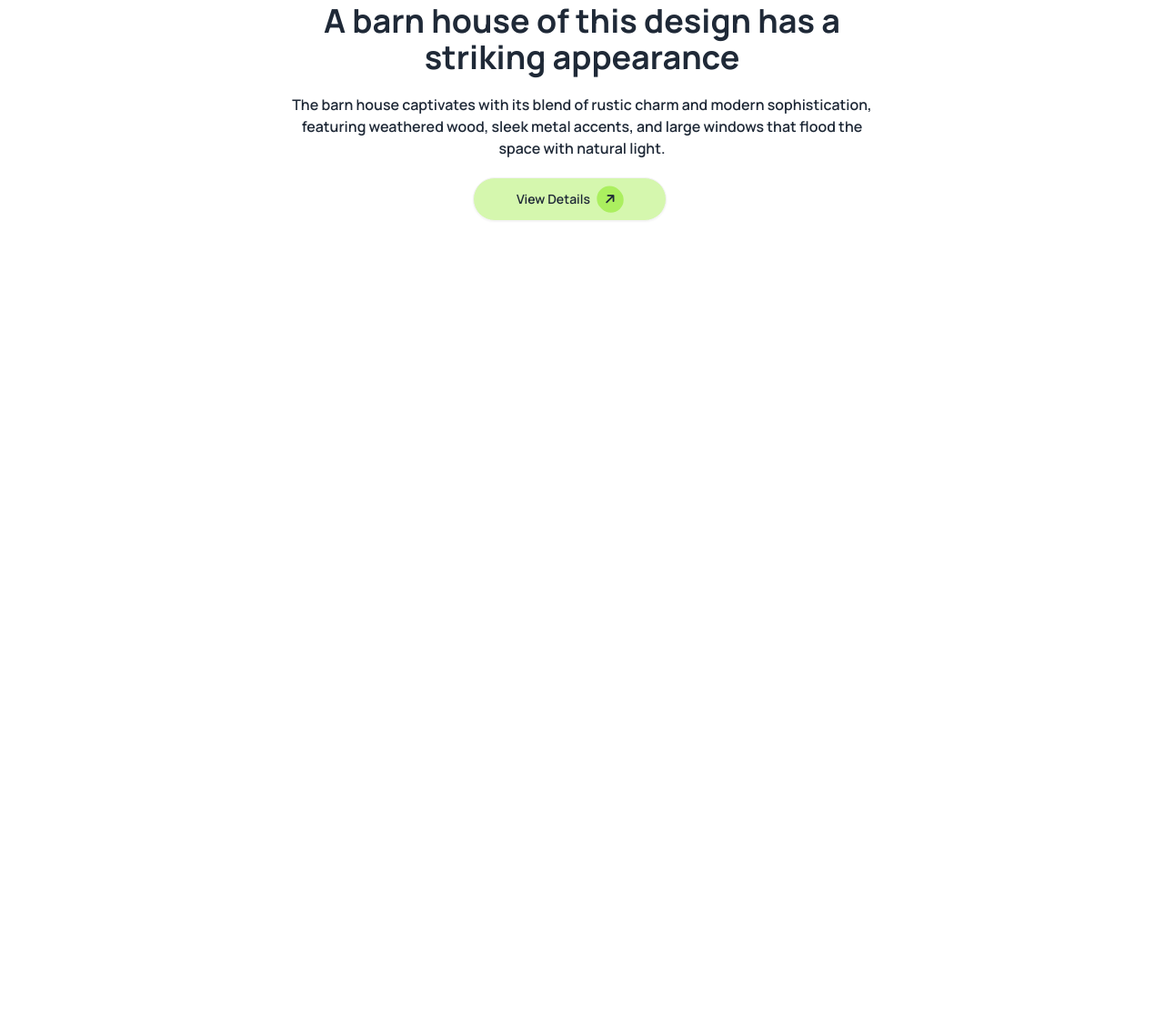
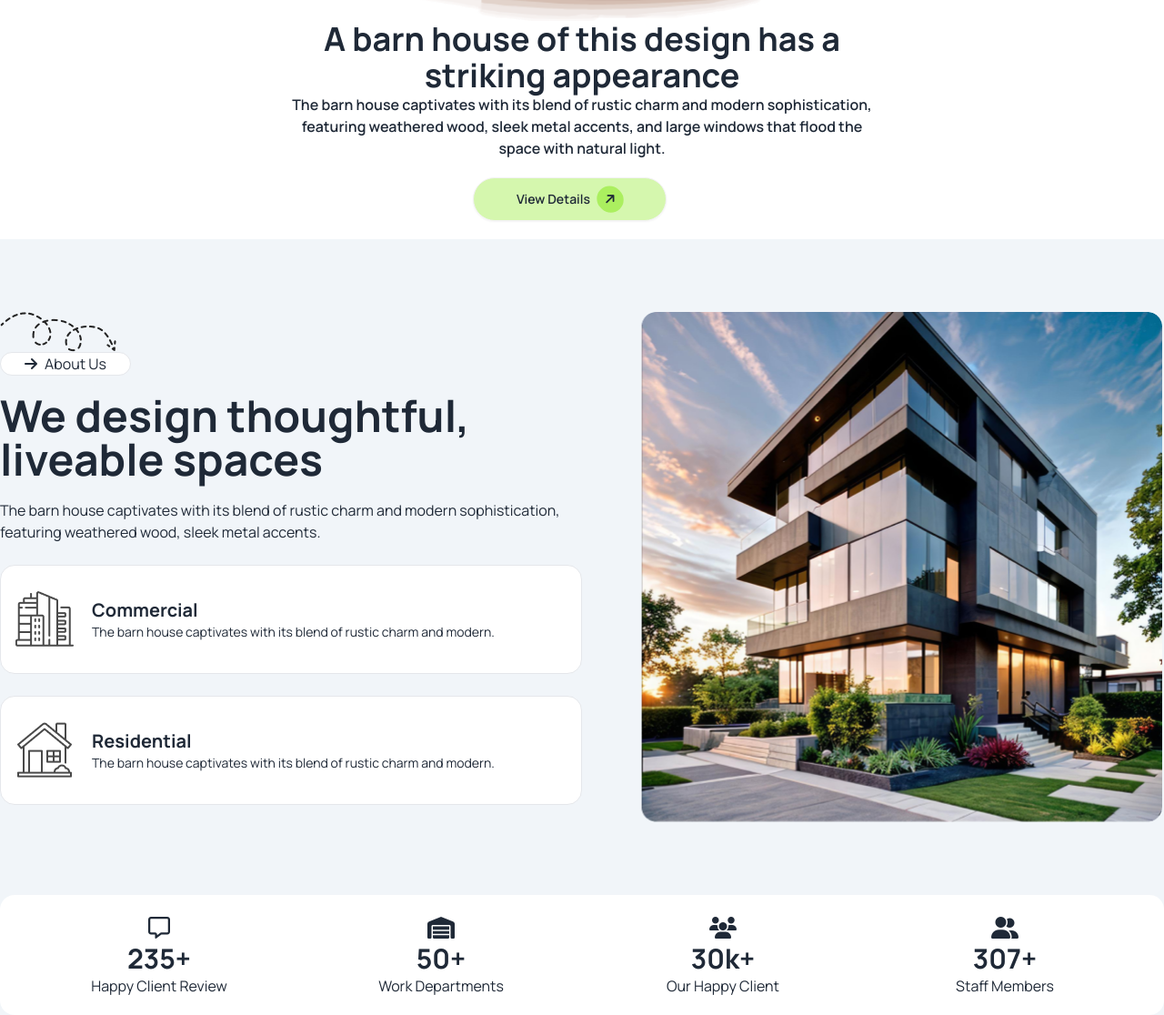
Before and after one commit to RumelRayhan/my-3rd-assignment, a plain HTML site: page index.html in a window 1280 px wide. Shown: the part 477-1593 px from the top of the page at 91% size. Before the commit the page ends 800 px from the top, so only its background shows below. Drawn offline with nearby package versions, Linux system fonts and the light colour scheme; a web font is replaced by a local one.

Commit message:
added about section and Flowchart section

```diff
--- a/index.html
+++ b/index.html
@@ -21,14 +21,14 @@
 </head>
 <body class="manrope">
     <!-- Header Section start here  -->
-    <header class=" container mx-auto bg-[#FFFFFF]">
-        <nav class="">
+    <header class=" container mx-auto mt-5 bg-[#FFFFFF]">
+        <nav class=" my-5">
             <div class="navbar">
-              <i class="fa-solid fa-arrow-right bg-[#ABEF5F] p-2 rounded-full -rotate-45"></i>
-              <a class=" pl-2 text-4xl font-bold">Rinterio</a>
+              <i class="fa-solid fa-arrow-right bg-[#ABEF5F]  p-2 rounded-full -rotate-45"></i>
+              <a class=" text-4xl font-bold">Rinterio</a>
                 <div class="navbar-start">
                   <div class="dropdown">
-                    <div tabindex="0" role="button" class="btn btn-ghost lg:hidden">
+                    <div tabindex="0" role="button" class="btn btn-ghost ml-[130px] lg:hidden">
                       <svg
                         xmlns="http://www.w3.org/2000/svg"
                         class="h-5 w-5"
@@ -68,7 +68,7 @@
                   <i class="fa-solid fa-cart-shopping bg-white"></i>
                   <i class="fa-solid fa-magnifying-glass"></i>
                 </div>
-                  <button class="btn py-2 lg:block bg-[#ABEF5F] hidden"><a class="">Book Consult</a>
+                  <button class="btn py-2 lg:block bg-[#ABEF5F] rounded-3xl hidden"><a class="">Book Consult</a>
                     <i class="fa-solid fa-arrow-right  bg-black text-white p-1 rounded-full -rotate-45"></i>
                 </button>
                 <!-- <div class="lg:hidden"><i class="fa-solid fa-bars"></i></div> -->
@@ -76,16 +76,73 @@
               </div>
         </nav>
         <!-- banner section  -->
-        <section class=" lg:w-1/2 mx-auto space-y-5">
+        <section class=" lg:w-1/2 lg:mx-auto mx-5">
           <img class="w-full" src="./assets/banner.png" alt="">
           <h1 class="lg:text-4xl text-center font-bold text-2xl">A barn house of this design has a striking appearance</h1>
           <p class="text-center font-semibold">The barn house captivates with its blend of rustic charm and modern sophistication, featuring weathered wood, sleek metal accents, and large windows that flood the space with natural light.</p>
-                <button class="lg:w-1/3 w-full lg:ml-[200px] btn bg-[#ABEF5F80] rounded-3xl">View Details
+                <button class="lg:w-1/3 w-full lg:ml-[200px] btn mt-5 bg-[#ABEF5F80] rounded-3xl">View Details
                 <i class="fa-solid fa-arrow-right bg-[#ABEF5F] p-2 rounded-full -rotate-45"></i>
               </button>
         </section>
     </header>
-    <main></main>
+    <main class=" bg-slate-100 ">
+      <!-- about us section  -->
+        <section class="container lg:mx-auto lg:pt-20 lg:px-0 px-5 mt-5 lg:flex gap-16">
+          <!-- left side section -->
+           <div class="lg:w-1/2">
+            <img src="./assets/Vector.png" alt="">
+           <h1 class="flex justify-center items-center w-36 border rounded-3xl bg-white  mx-auto gap-2 lg:ml-0"><i class="fa-solid fa-arrow-right"></i>About Us</h1>
+           <h1 class="text-3xl font-bold mt-5 text-center lg:text-5xl lg:text-left">We design thoughtful, liveable spaces</h1>
+           <p class=" text-center mt-5 lg:text-[16px] lg:text-left">The barn house captivates with its blend of rustic charm and
+            modern sophistication, featuring weathered wood, sleek metal accents.</p>
+            <div class="flex items-center h-[120px] bg-white border rounded-2xl gap-5 p-4 mt-6">
+              <img src="./assets/commercial.png" alt="">
+            <div class="">
+              <h4 class="text-xl font-bold">Commercial</h4>
+              <p class="text-sm">The barn house captivates with its blend  of rustic charm and modern.</p>
+            </div>
+          </div>
+            <div class="flex items-center h-[120px] bg-white border rounded-2xl gap-5 p-4 mt-6 mb-4">
+              <img src="./assets/residential.png" alt="">
+            <div class="">
+              <h4 class="text-xl font-bold">Residential</h4>
+              <p class="text-sm">The barn house captivates with its blend  of rustic charm and modern.</p>
+            </div>
+          </div>
+
+            <div></div>
+           </div>
+           <!-- right side section  -->
+            <div class="">
+              <img src="./assets/Rectangle.png" alt="">
+            </div>
+        </section>
+        <!-- Flowchart section  -->
+         <section class="container mx-auto mt-20 lg:p-0 px-7 ">
+          <div class="grid  lg:grid-cols-4  lg:p-5 gap-y-5 bg-white rounded-2xl">
+            <div class="text-center lg:mt-0 mt-5">
+              <i class="fa-regular fa-message text-2xl"></i>
+              <h4 class="text-3xl font-bold">235+</h4>
+              <p>Happy Client Review</p>
+            </div>
+            <div class="text-center">
+              <i class="fa-solid fa-warehouse text-2xl"></i>
+              <h4 class="text-3xl font-bold">50+</h4>
+              <p>Work Departments</p>
+            </div>
+            <div class="text-center">
+              <i class="fa-solid fa-users text-2xl"></i>
+              <h4 class="text-3xl font-bold">30k+</h4>
+              <p>Our Happy Client</p>
+            </div>
+            <div class="text-center">
+              <i class="fa-solid fa-user-group text-2xl"></i>
+              <h4 class="text-3xl font-bold">307+</h4>
+              <p>Staff Members</p>
+            </div>
+          </div>
+         </section>
+    </main>
     <footer></footer>
 </body>
 </html>
```
